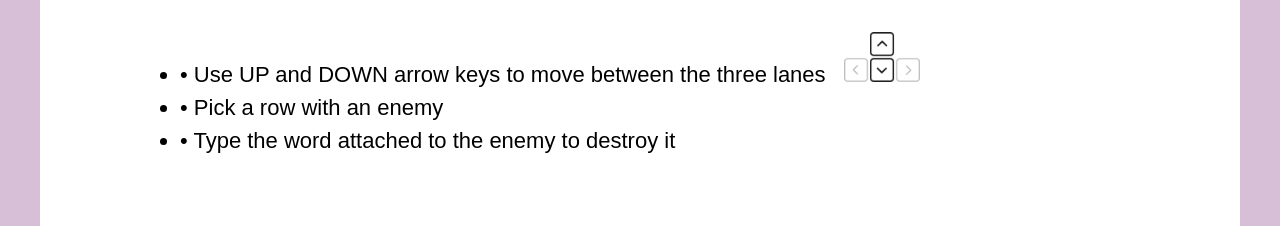
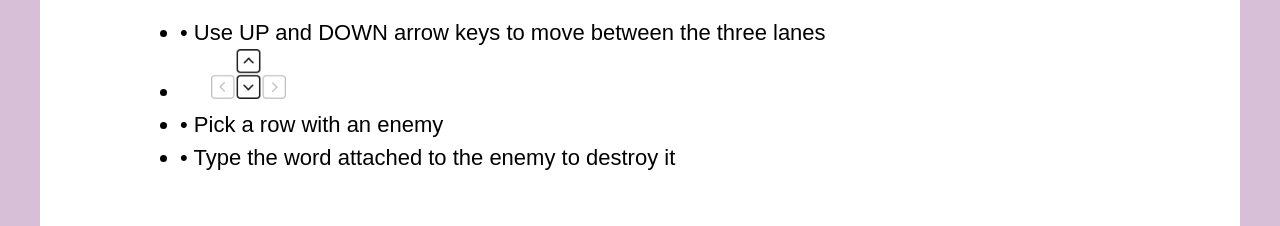
Before and after one commit to vuongcindy/Purple-Hearts, a website built with webpack: page index.html in a window 1280 px wide. Shown: the part 238-464 px from the top of the page. Built offline with nearby package versions, Linux system fonts and the light colour scheme.

Commit message:
adjust arrow key image location on start screen

```diff
--- a/index.html
+++ b/index.html
@@ -20,8 +20,8 @@
         <!-- <h1>Purple Hearts</h1> -->
         <h1>Instructions</h1>
         <ul>
-          <li>• Use UP and DOWN arrow keys to move between the three lanes &nbsp;
-            <img src="assets/images/arrow-keys.jpg" id="arrow-keys" height="50">
+          <li>• Use UP and DOWN arrow keys to move between the three lanes
+          <li>&nbsp;&nbsp;&nbsp;&nbsp;&nbsp;<img src="assets/images/arrow-keys.jpg" id="arrow-keys" height="50"></li>
           </li>
           <li>• Pick a row with an enemy</li>
           <li>• Type the word attached to the enemy to destroy it</li>
```
